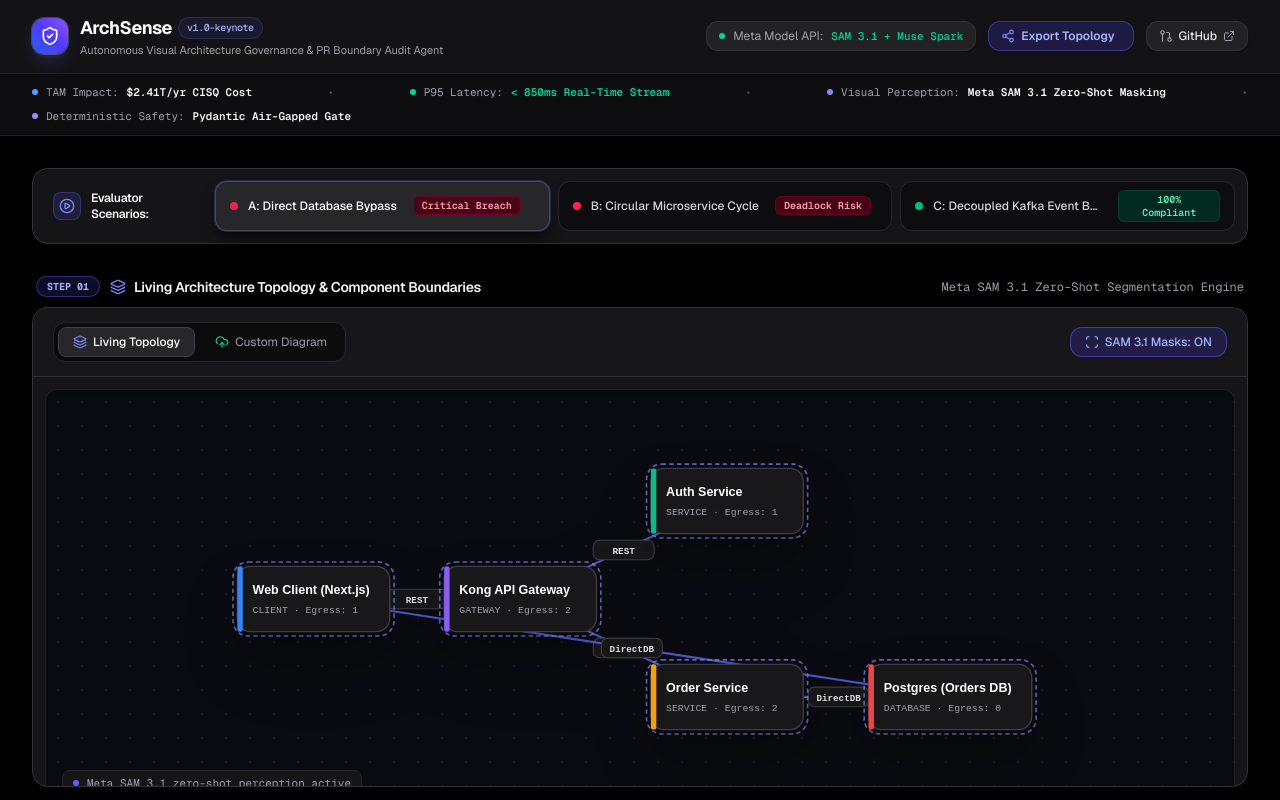
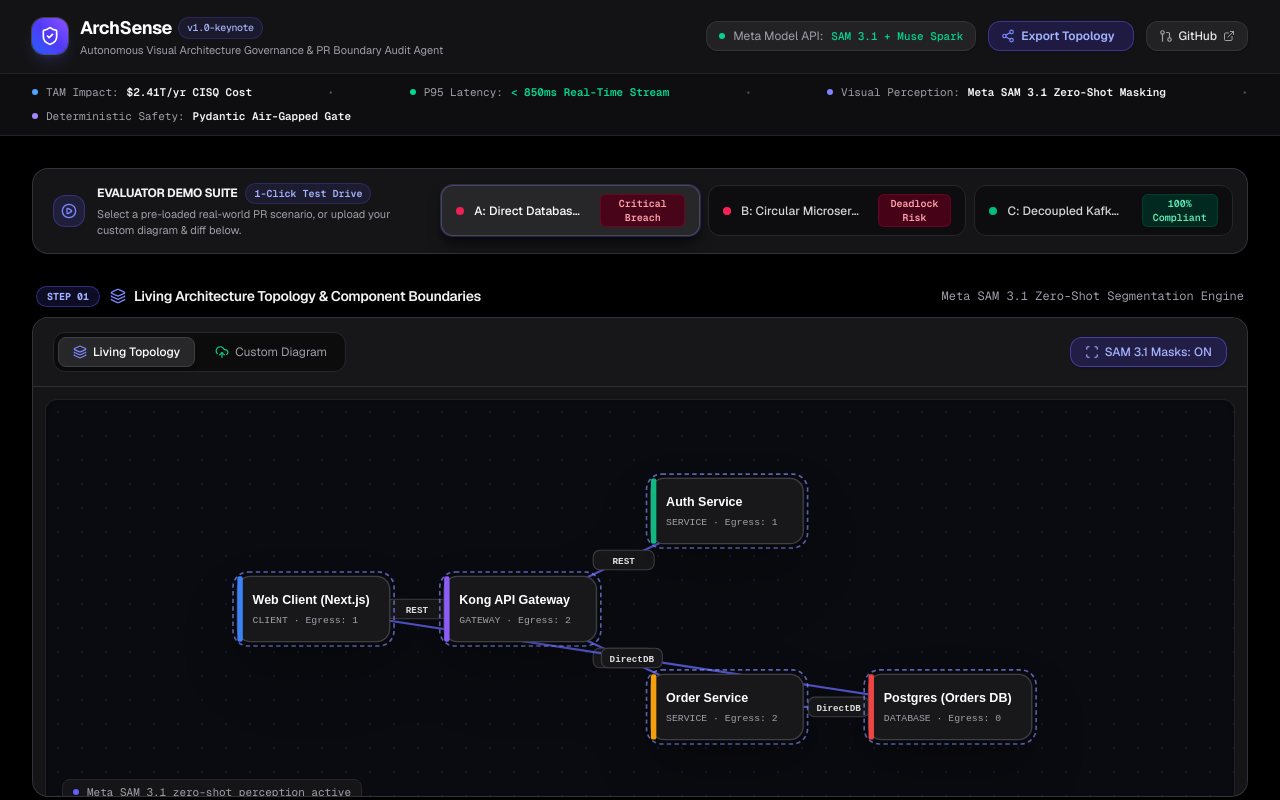
Before and after one commit to RITIKSINGH-DEOS/ArchSense, a Next.js app in the folder frontend/: page / in a window 1280 px wide. Shown: the top 800 px of the page. Built offline with nearby package versions, Linux system fonts and the light colour scheme.

Commit message:
feat(ui): add clear 1-click test drive explanation to evaluator demo suite

```diff
--- a/frontend/src/components/ScenarioPicker.tsx
+++ b/frontend/src/components/ScenarioPicker.tsx
@@ -2,7 +2,7 @@
 
 import React from 'react';
 import { SCENARIOS, AuditScenario } from '../data/mockScenarios';
-import { PlayCircle } from 'lucide-react';
+import { PlayCircle, Sparkles } from 'lucide-react';
 
 interface Props {
   currentScenarioId: string;
@@ -11,16 +11,28 @@
 
 export const ScenarioPicker: React.FC<Props> = ({ currentScenarioId, onSelect }) => {
   return (
-    <div className="flex flex-col sm:flex-row items-start sm:items-center justify-between gap-3 bg-zinc-900/90 border border-zinc-700/70 rounded-2xl p-3 shadow-xl shadow-black/60 backdrop-blur-xl transition-all duration-300">
-      <div className="flex items-center space-x-2.5 pl-2">
-        <div className="w-7 h-7 rounded-lg bg-indigo-500/15 border border-indigo-500/30 flex items-center justify-center text-indigo-400">
+    <div className="flex flex-col lg:flex-row items-start lg:items-center justify-between gap-3.5 bg-zinc-900/90 border border-zinc-700/70 rounded-2xl p-3.5 shadow-xl shadow-black/60 backdrop-blur-xl transition-all duration-300">
+      <div className="flex items-center space-x-3 pl-1.5">
+        <div className="w-8 h-8 rounded-xl bg-indigo-500/15 border border-indigo-500/30 flex items-center justify-center text-indigo-400 flex-shrink-0">
           <PlayCircle className="w-4 h-4" />
         </div>
-        <span className="text-xs font-semibold text-zinc-100 tracking-tight">Evaluator Scenarios:</span>
+        <div>
+          <div className="flex items-center space-x-2">
+            <span className="text-xs font-bold text-zinc-100 tracking-tight uppercase">
+              Evaluator Demo Suite
+            </span>
+            <span className="text-[10px] font-mono px-2 py-0.5 rounded-full bg-indigo-500/10 text-indigo-300 border border-indigo-500/20 font-semibold hidden sm:inline">
+              1-Click Test Drive
+            </span>
+          </div>
+          <p className="text-[11px] text-zinc-400 mt-0.5">
+            Select a pre-loaded real-world PR scenario, or upload your custom diagram & diff below.
+          </p>
+        </div>
       </div>
 
       {/* Segmented Pills */}
-      <div className="grid grid-cols-1 sm:grid-cols-3 gap-2 w-full sm:w-auto">
+      <div className="grid grid-cols-1 sm:grid-cols-3 gap-2 w-full lg:w-auto">
         {Object.values(SCENARIOS).map((scenario) => {
           const isActive = currentScenarioId === scenario.id;
           const isCritical = scenario.status === 'REJECTED';
```
